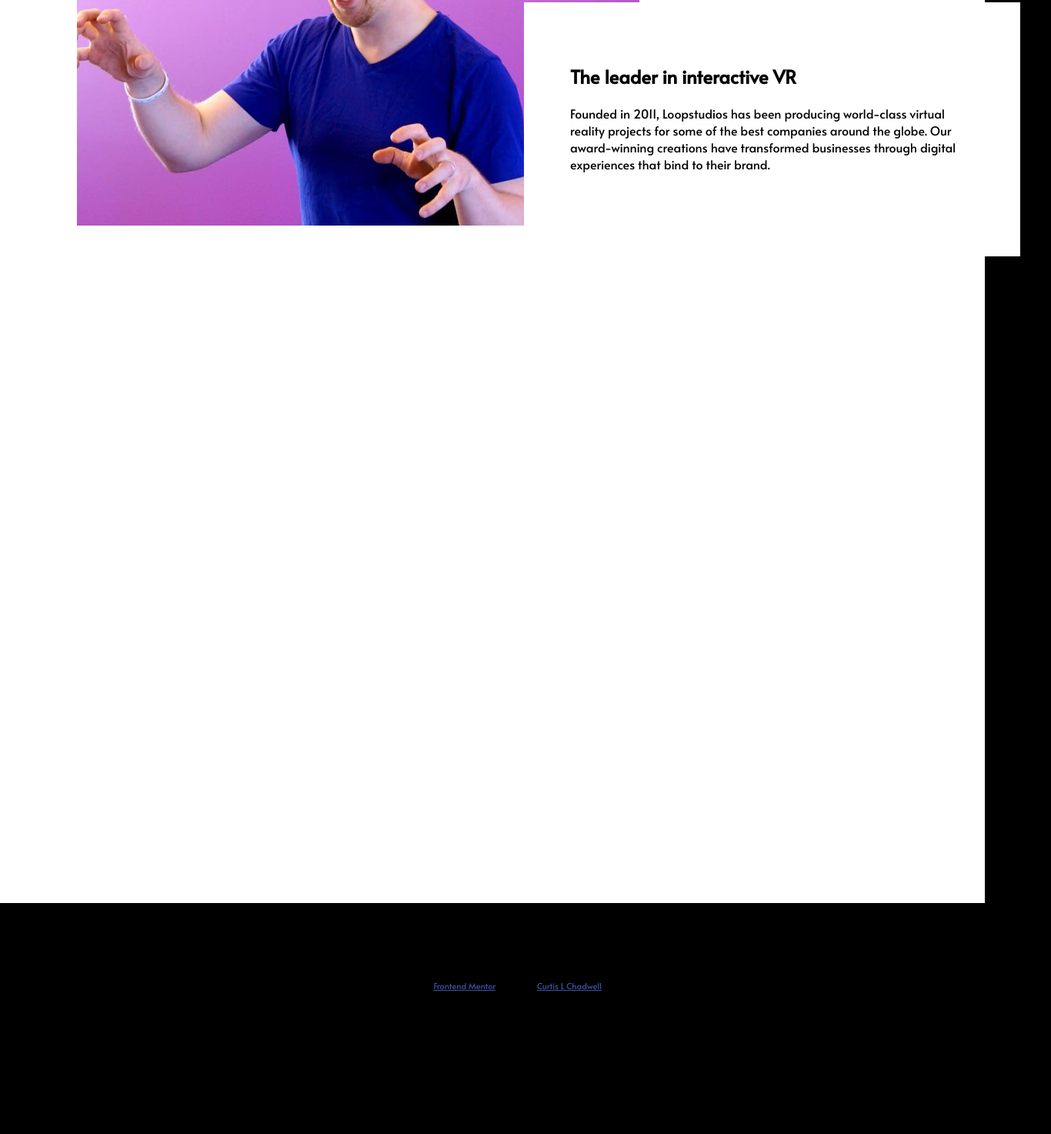
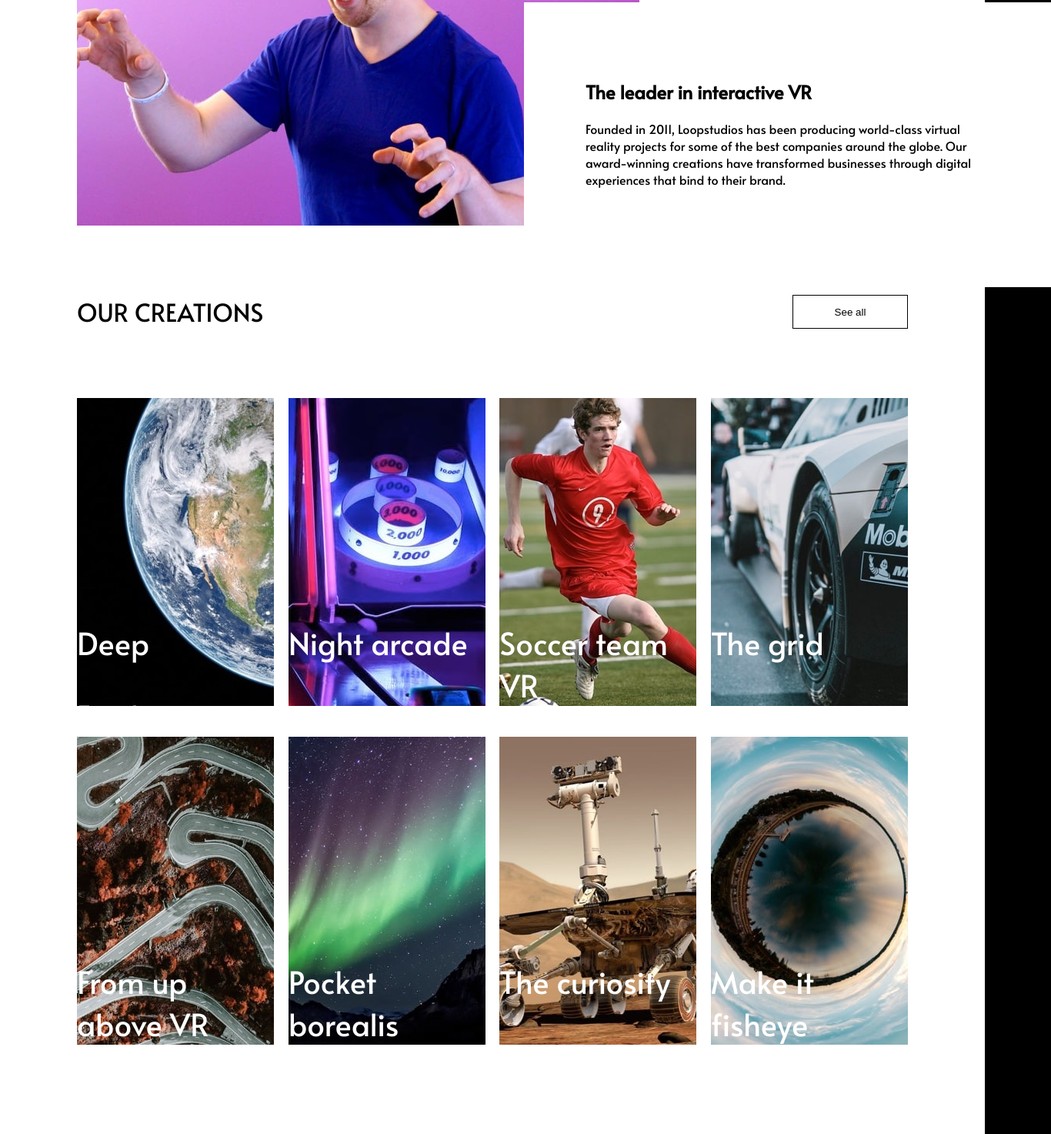
Before and after one commit to curchadw/Loopstudios, a plain HTML site: page index.html in a window 1280 px wide. Shown: the part 927-2400 px from the top of the page at 77% size, 1366 px wide, since content can reach past the window. Before the commit the page ends 2215 px from the top, so only its background shows below. Drawn offline with Linux system fonts and the light colour scheme.

Commit message:
Need to work on image text placement

```diff
--- a/index.html
+++ b/index.html
@@ -50,8 +50,41 @@
       </div>
     </div>
     <div class="mid_2">
+      <div class="creation">OUR CREATIONS</div>
+      <button class='see_all'>See all</button>
+    </div>
+    <div class="mid_3">
+      <div class="img_row1">
+        <div class="img earth">
+          <p>Deep</p>
+          <p>Earth</p>
+        </div>
+        <div class="img arcade">
+          <p>Night arcade</p>
+        </div>
+        <div class="img soccer">
+          <p>Soccer team VR</p>
+        </div>
+        <div class="img grid">
+          <p>The grid</p>
+        </div>
+      </div>
+      <div class="img_row2">
+        <div class="img above">
+          <p>From up above VR</p>
+        </div>
+        <div class="img borealis">
+          <p>Pocket borealis</p>
+        </div>
+        <div class="img curosity">
+          <p>The curiosity</p>
+        </div>
+        <div class="img fisheye">
+          <p>Make it fisheye</p>
+        </div>
+      </div>
+    </div>
 
-    </div>
  </div>
  </div>
  <footer>
--- a/styles.css
+++ b/styles.css
@@ -58,7 +58,7 @@ header{
 
 .mid_sec{
     background-color: #FFFFFF;
-    height: 1500px;
+    height: 1800px;
 }
 
 .mid_1{
@@ -69,7 +69,7 @@ header{
 
 .vr{
     background-color: #FFFFFF;
-    padding: 60px;
+    padding: 80px;
     position: relative;
     right: 150px;
     top: 210px;
@@ -82,6 +82,88 @@ header{
     width: 525px;
 }
 
+.mid_2{
+    padding: 90px 0;
+    display: flex;
+    justify-content: space-between;
+
+}
+
+.creation{
+    font-size: 2em;
+}
+
+.see_all{
+    z-index: 2;
+    width: 150px;
+    padding: 10px;
+    background-color: #FFFFFF;
+    border: 1px solid black;
+}
+
+.see_all:hover{
+    color: #FFFFFF;
+    background-color: black;
+}
+
+
+
+.img{
+    height: 400px;
+    width: 256px;
+    align-items: flex-end;
+}
+
+.earth{
+    background-image: url('images/desktop/image-deep-earth.jpg');
+
+}
+
+.arcade{
+    background-image: url('images/desktop/image-night-arcade.jpg');
+}
+
+.soccer{
+    background-image: url('images/desktop/image-soccer-team.jpg');
+}
+
+.grid{
+    background-image: url('images/desktop/image-grid.jpg');
+}
+
+.above{
+    background-image: url('images/desktop/image-from-above.jpg');
+}
+
+.borealis{
+    background-image: url('images/desktop/image-pocket-borealis.jpg');
+}
+
+.curosity{
+    background-image: url('images/desktop/image-curiosity.jpg');
+}
+
+.fisheye{
+    background-image: url('images/desktop/image-fisheye.jpg');
+}
+
+.img_row1, .img_row2{
+    display: flex;
+    justify-content: space-between;
+}
+
+.img_row1{
+    margin-bottom: 40px;
+}
+
+.img > p {
+    color: #FFFFFF;
+    font-size: 2.5em;
+    position: relative;
+    top: 250px;
+}
+
+
 
 
 footer{
```
